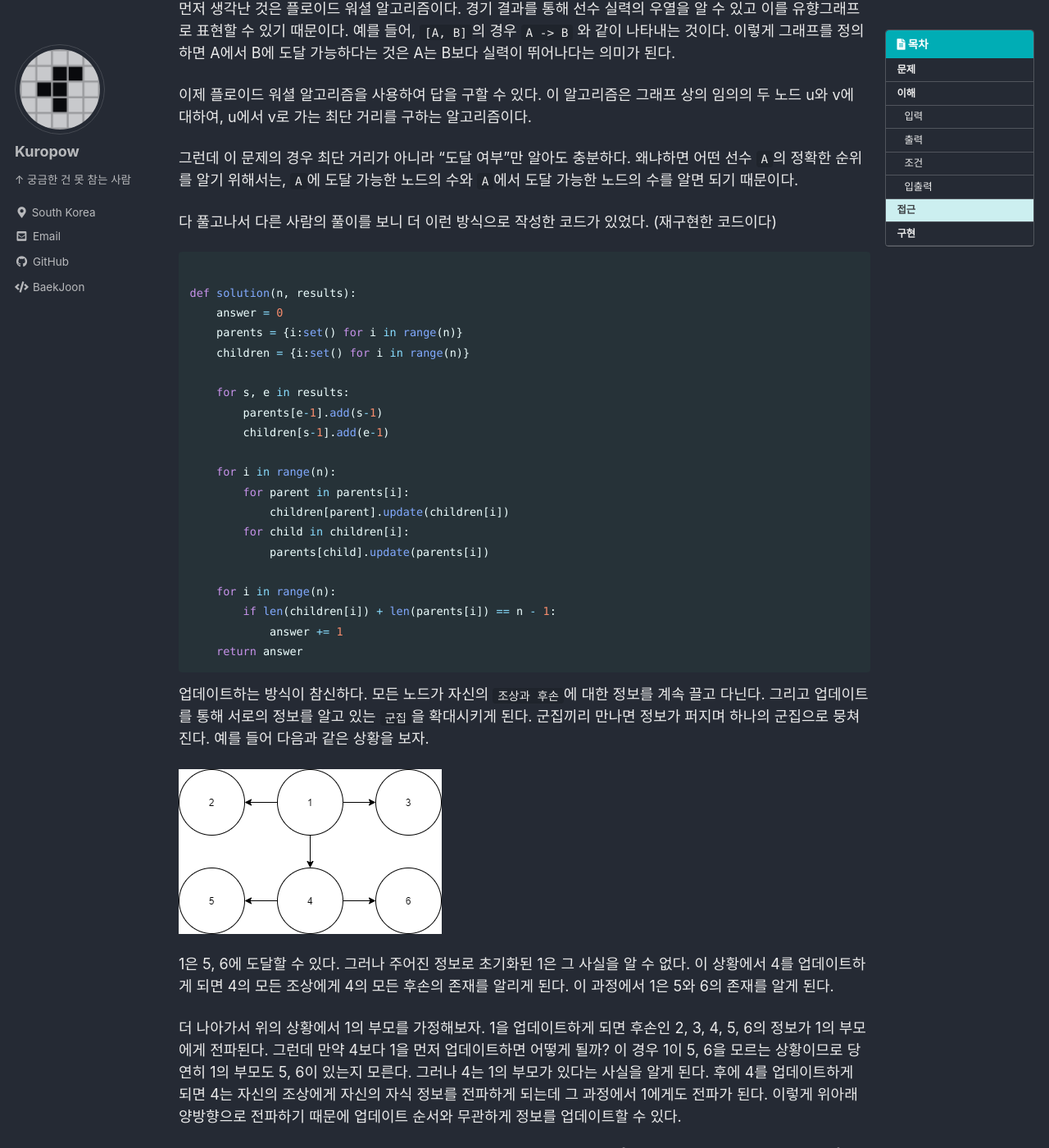
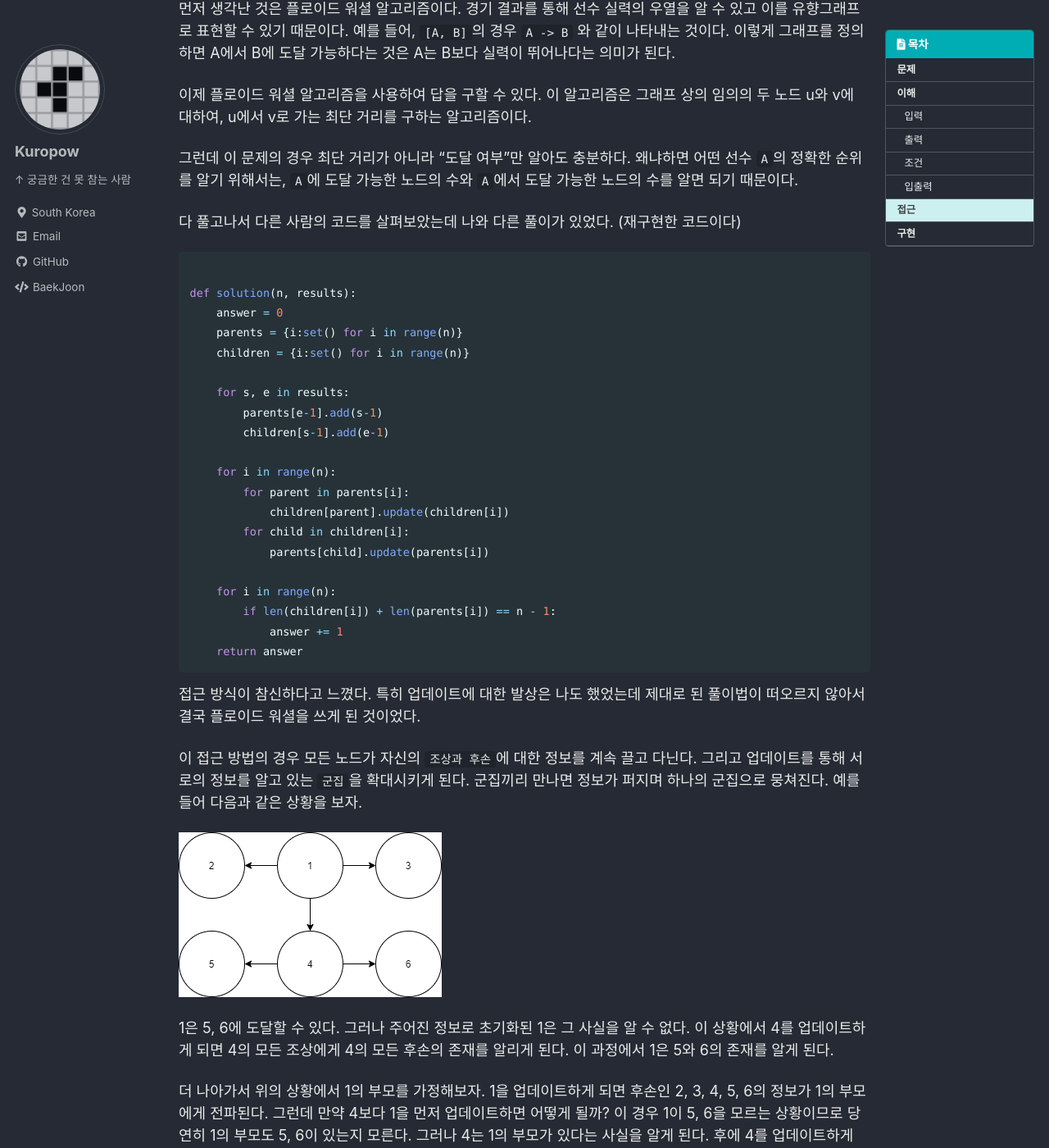
Before and after one commit to kuro11pow2/kuro11pow2.github.io, a Jekyll site: the page built from _posts/2021-08-06-0117.md, in a window 1280 px wide and 1400 px high, scrolled down 1669 px. Shown: the whole window at 82% size. Built offline with Jekyll 4.4.1, drawn with Linux system fonts in a browser that asks for light colours; cached includes are drawn as plain includes; formulas are drawn with MathJax 3; comment, search, counter and statistics services are not loaded.

Commit message:
"순위" 본문 수정

````diff
--- a/_posts/2021-08-06-0117.md
+++ b/_posts/2021-08-06-0117.md
@@ -60,7 +60,7 @@ results: [[4, 3], [4, 2], [3, 2], [1, 2], [2, 5]]
 
 그런데 이 문제의 경우 최단 거리가 아니라 "도달 여부"만 알아도 충분하다. 왜냐하면 어떤 선수 ```A```의 정확한 순위를 알기 위해서는, ```A```에 도달 가능한 노드의 수와 ```A```에서 도달 가능한 노드의 수를 알면 되기 때문이다.
 
-다 풀고나서 다른 사람의 풀이를 보니 더 이런 방식으로 작성한 코드가 있었다. (재구현한 코드이다)
+다 풀고나서 다른 사람의 코드를 살펴보았는데 나와 다른 풀이가 있었다. (재구현한 코드이다)
 
 ```python
 
@@ -85,7 +85,9 @@ def solution(n, results):
     return answer
 ```
 
-업데이트하는 방식이 참신하다. 모든 노드가 자신의 ```조상과 후손```에 대한 정보를 계속 끌고 다닌다. 그리고 업데이트를 통해 서로의 정보를 알고 있는 ```군집```을 확대시키게 된다. 군집끼리 만나면 정보가 퍼지며 하나의 군집으로 뭉쳐진다. 예를 들어 다음과 같은 상황을 보자.
+접근 방식이 참신하다고 느꼈다. 특히 업데이트에 대한 발상은 나도 했었는데 제대로 된 풀이법이 떠오르지 않아서 결국 플로이드 워셜을 쓰게 된 것이었다.
+
+이 접근 방법의 경우 모든 노드가 자신의 ```조상과 후손```에 대한 정보를 계속 끌고 다닌다. 그리고 업데이트를 통해 서로의 정보를 알고 있는 ```군집```을 확대시키게 된다. 군집끼리 만나면 정보가 퍼지며 하나의 군집으로 뭉쳐진다. 예를 들어 다음과 같은 상황을 보자.
 
 ![이미지](/assets/images/2021/2021-08-06-1.png)
 
````
